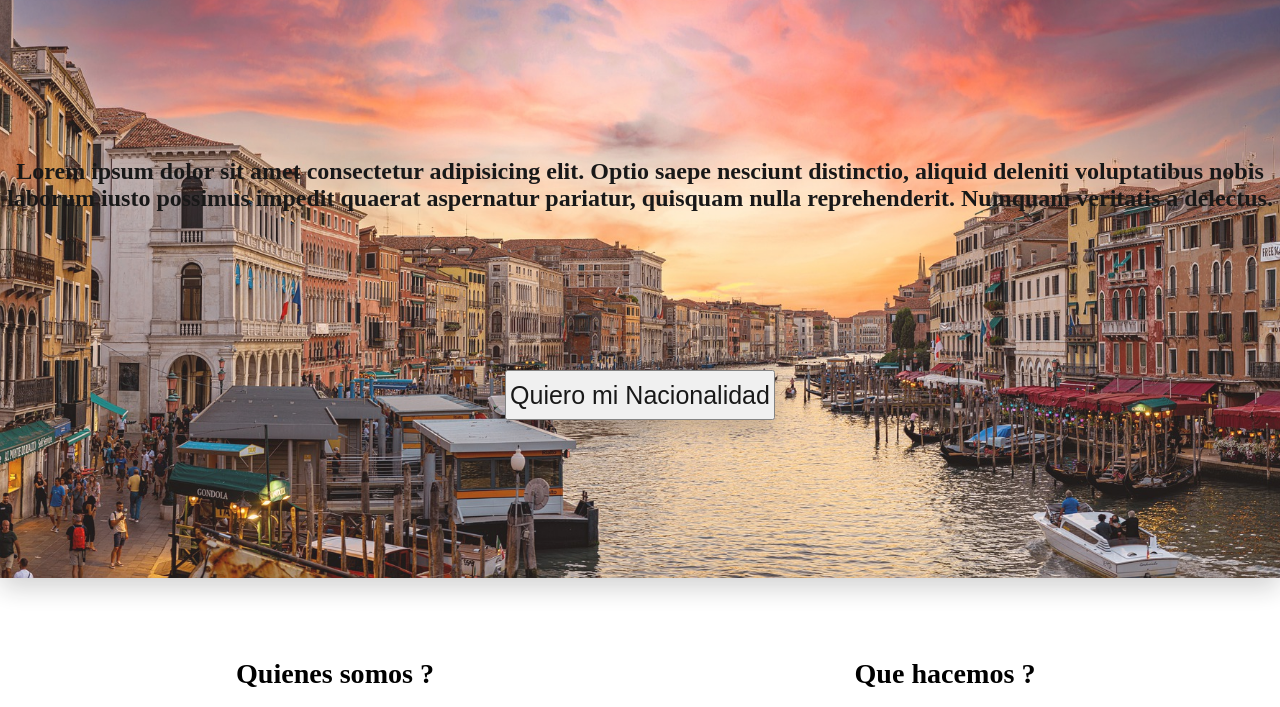
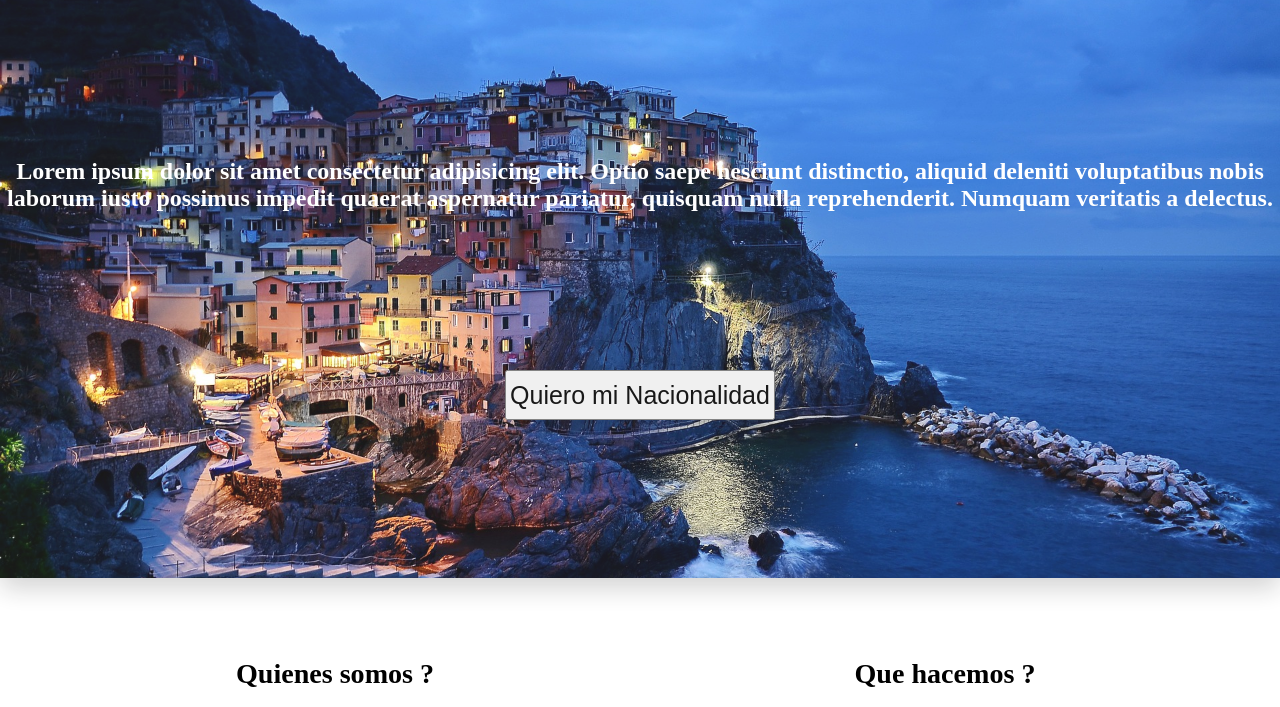
Before and after one commit to jsm-10/Tramitalia, a plain HTML site: page index.html in a window 1280 px wide. Shown: the part 77-784 px from the top of the page. Drawn offline with Linux system fonts and the light colour scheme.

Commit message:
Cambios portada

```diff
--- a/css/style.css
+++ b/css/style.css
@@ -63,7 +63,7 @@ header{
 }
 .portada{
     background-color: black;
-    background-image: url(../assets/img/portada.jpg);
+    background-image: url(../assets/img/village-g83e33e360_1920.jpg);
     background-size: cover;
     height: 600px;
     background-position: center;
@@ -83,26 +83,27 @@ header{
 
 
 }
+.portada__descr{
+    color: white;
+    width: 100px;
+    text-align: center;
+    margin-top: 180px;
+    width: 100%;
+    ;
+    transition: transform 1s;
+
+
+
+}
+.portada__descr:hover{
+    transform: scale(0.9);
+}
 .portada__botonstl{
     width: 270px;
     height: 50px;
     font-size: 25px;
     box-shadow: 0 10px 25px rgba(0, 0, 0, 0.2);
     cursor: pointer;
-}
-
-.portada__descr{
-    width: 200px;
-    text-align: center;
-    margin-top: 180px;
-    width: 100%;
-    height: 100%;
-    transition: transform 1s;
-
-
-}
-.portada__descr:hover{
-    transform: scale(1.1);
 }
 .informacion{
     max-width: 1200px;
```
Also changed, not shown: assets/img/village-g83e33e360_1920.jpg (added).
